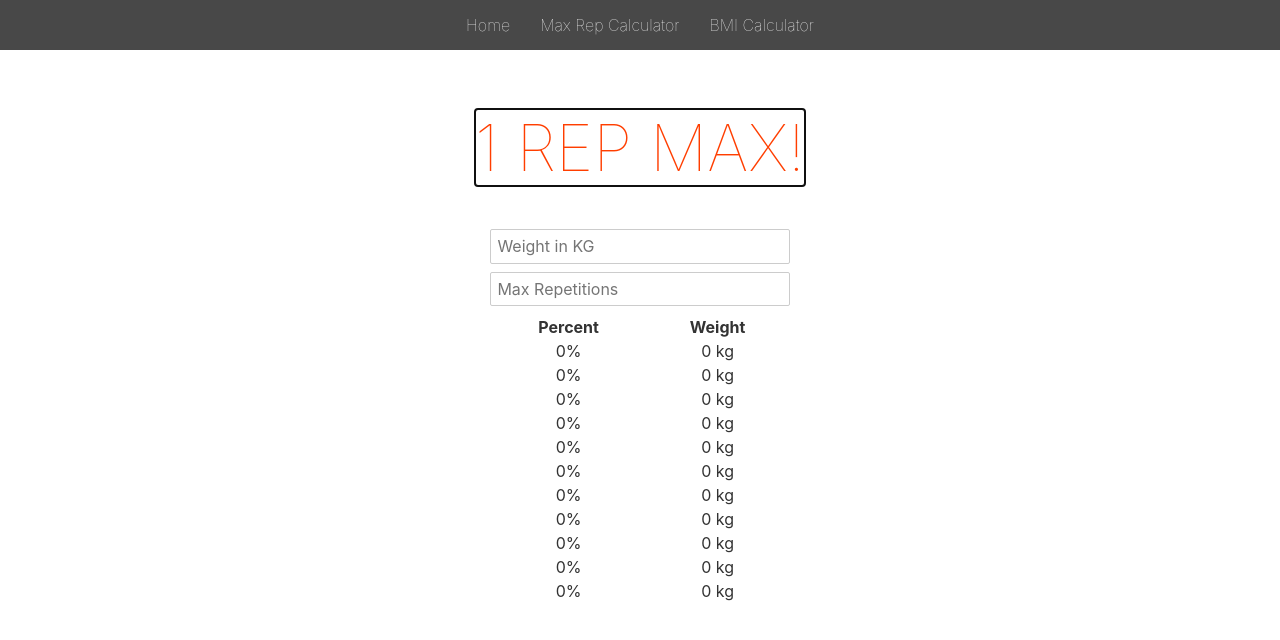
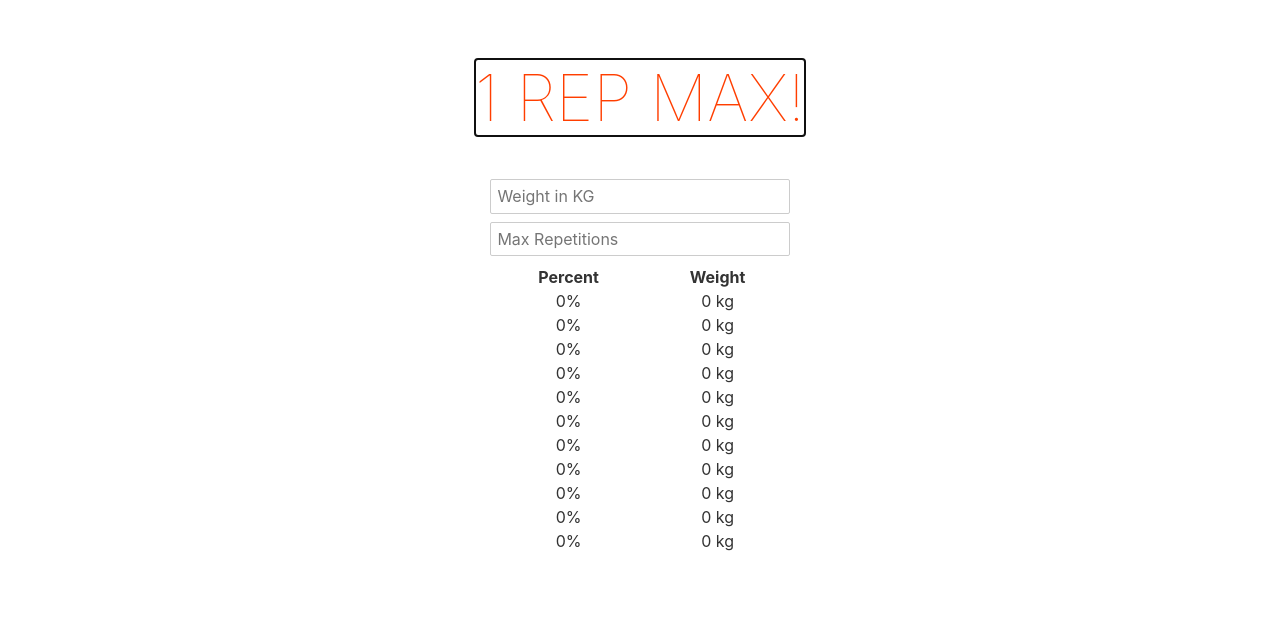
Before and after one commit to kimjohnsson/svelte-web-app, a Svelte app: page / in a window 1280 px wide. Shown: the top 640 px of the page. Built offline with nearby package versions, Linux system fonts and the light colour scheme.

Commit message:
feat: header

```diff
--- a/src/components/header/Header.svelte
+++ b/src/components/header/Header.svelte
@@ -1,28 +1,40 @@
 <script lang="ts">
   import { link } from "svelte-navigator";
+  let scrollPosition: number
 </script>
 
 <header>
-  <nav>
+  <nav class:scrolling={scrollPosition > 0}>
     <ul>
       <a use:link href="/">Home</a>
-      <a use:link href="/">Max Rep Calculator</a>
-      <a use:link href="/404">BMI Calculator</a>
+      <a use:link href="/one-rm-calculator">Max Rep Calculator</a>
+      <a use:link href="/bmi-calculator">BMI Calculator</a>
     </ul>
   </nav>
 </header>
 
+<svelte:window bind:scrollY={scrollPosition} />
+
 <style>
   nav {
-    background-color: #484848;
+    top: 0;
+    left: 0;
+    right: 0;
+    z-index: 1;
     padding: 15px;
+    position: fixed;
+    transition: background-color 0.5s ease;
+  }
+
+  .scrolling {
+    background-color: rgba(0,0,0,0.6)
   }
 
   ul {
     display: flex;
     flex-direction: row;
     list-style: none;
-    justify-content: center;
+    justify-content: right;
   }
 
   a {
```
